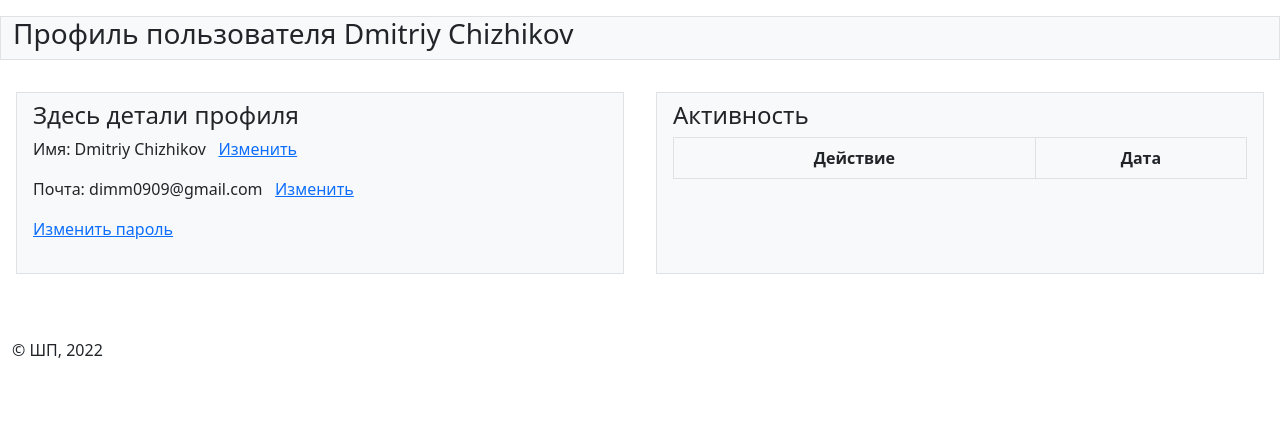
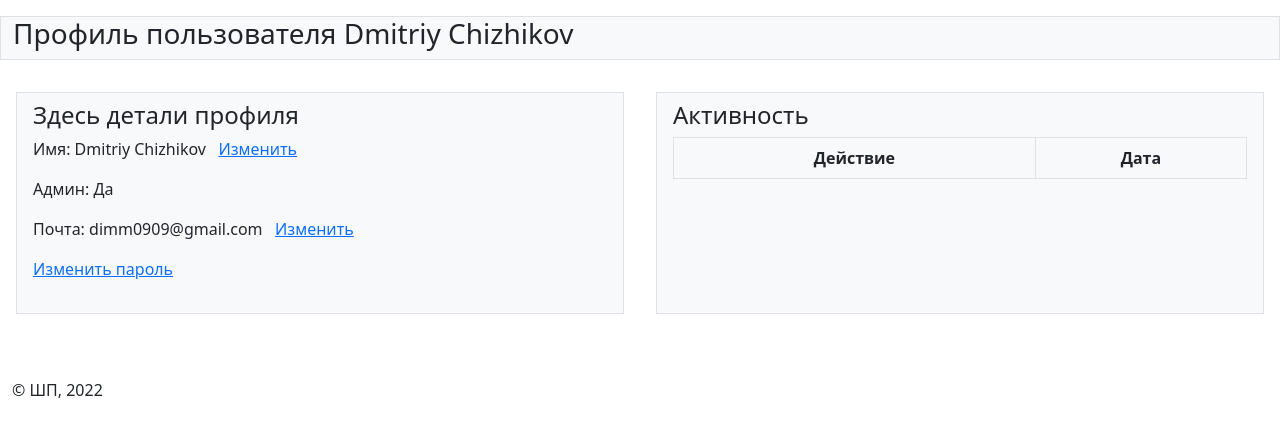
Before and after one commit to dimm0909/simple-votings, a Django app: page /profile/1/ in a window 1280 px wide. Shown: the part 56-493 px from the top of the page. Run offline with Django 3.2, Linux system fonts and the light colour scheme; a user stored in the database is signed in; data comes from the database, SQL or seed files in the repository; lists and menus that the app fills with data are empty.

Commit message:
edit  profile

```diff
--- a/main/templates/pages/profile.html
+++ b/main/templates/pages/profile.html
@@ -21,6 +21,12 @@
         <br>
         <br>
       </form>
+
+      {% if user.is_superuser %}
+      <p>Админ: Да</p>
+      {% else %}
+      <p>Админ: Нет</p>
+      {% endif %}
 
       <p id="id_email">Почта: {{ user.email }}&nbsp&nbsp&nbsp<a onclick="change_email()" id="btn_change_email" href="#">Изменить</a>
       </p>
@@ -48,6 +54,7 @@
       </form>
       <br>
     </div>
+
     <div class="col border m-3 bg-light px-3 py-2">
       <h4>Активность</h4>
       <table class="table table-bordered table-hover text-center">
```
